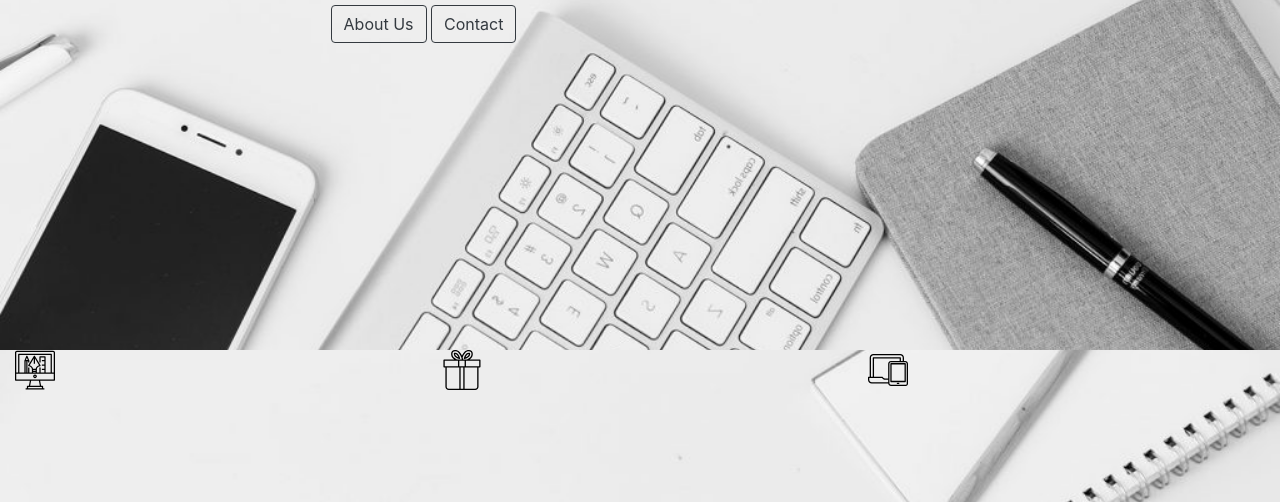
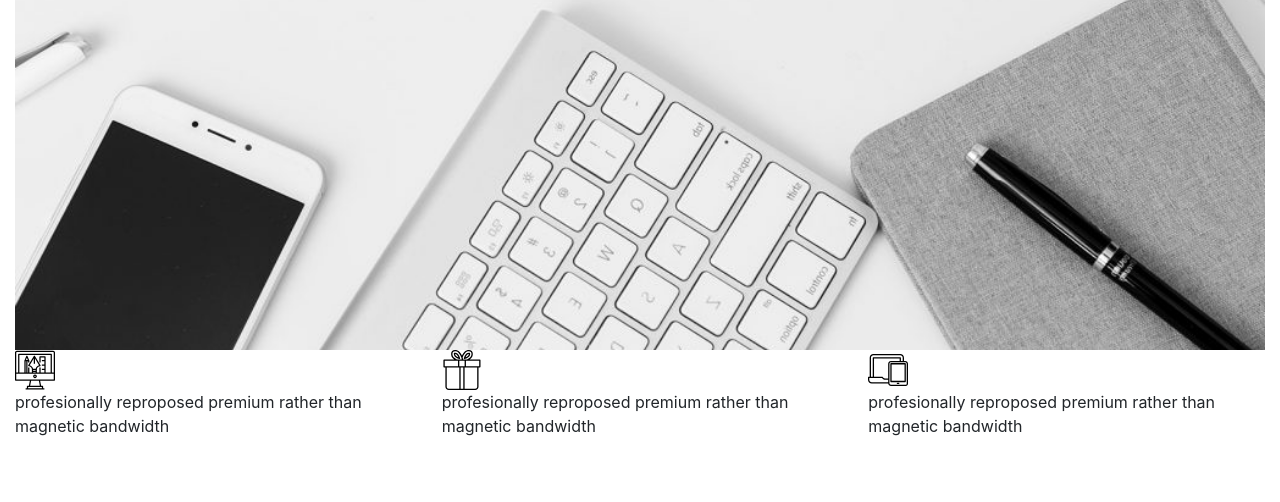
Before and after one commit to imanmussa10/weekly-project2, a plain HTML site: page index.html in a window 1280 px wide. Shown: the part 450-952 px from the top of the page. After the commit the page ends 904 px from the top, so only its background shows below. Drawn offline with Linux system fonts and the light colour scheme.

Commit message:
update of pragraph

```diff
--- a/css/style.css
+++ b/css/style.css
@@ -2,7 +2,7 @@
     width:100vw;
     height: 60px;
 }
-.row{
+.brg{
     background-image: url("../images/bg1.jpg");
     height:100vh;
     background-repeat: no-repeat;
--- a/index.html
+++ b/index.html
@@ -11,6 +11,7 @@
 
 <body>
   <div class="container-fluid">
+    <div class="brg">
     <div class="row">
 
 
@@ -66,21 +67,22 @@
         <button type="button" class="btn btn-outline-dark">About Us</button>
         <button type="button" class="btn btn-outline-dark">Contact</button>
       </div>
+    </div>
 </div>
 <!--new row for the second area div-->
 <div class="row">
   <div class="col-md-4">
     <img src="images/computer-graphic.svg" alt="comp" width="40px">
-    <p></p>
+    <p>profesionally reproposed premium rather than magnetic bandwidth</p>
 
   </div>
   <div class="col-md-4">
     <img src="images/gift-box.svg" alt="gift" width="40px">
-
+    <p>profesionally reproposed premium rather than magnetic bandwidth</p>
   </div>
   <div class="col-md-4">
     <img src="images/responsive.svg" alt="responsive" width="40px">
-
+    <p>profesionally reproposed premium rather than magnetic bandwidth</p>
   </div>
 
 </div>
```
